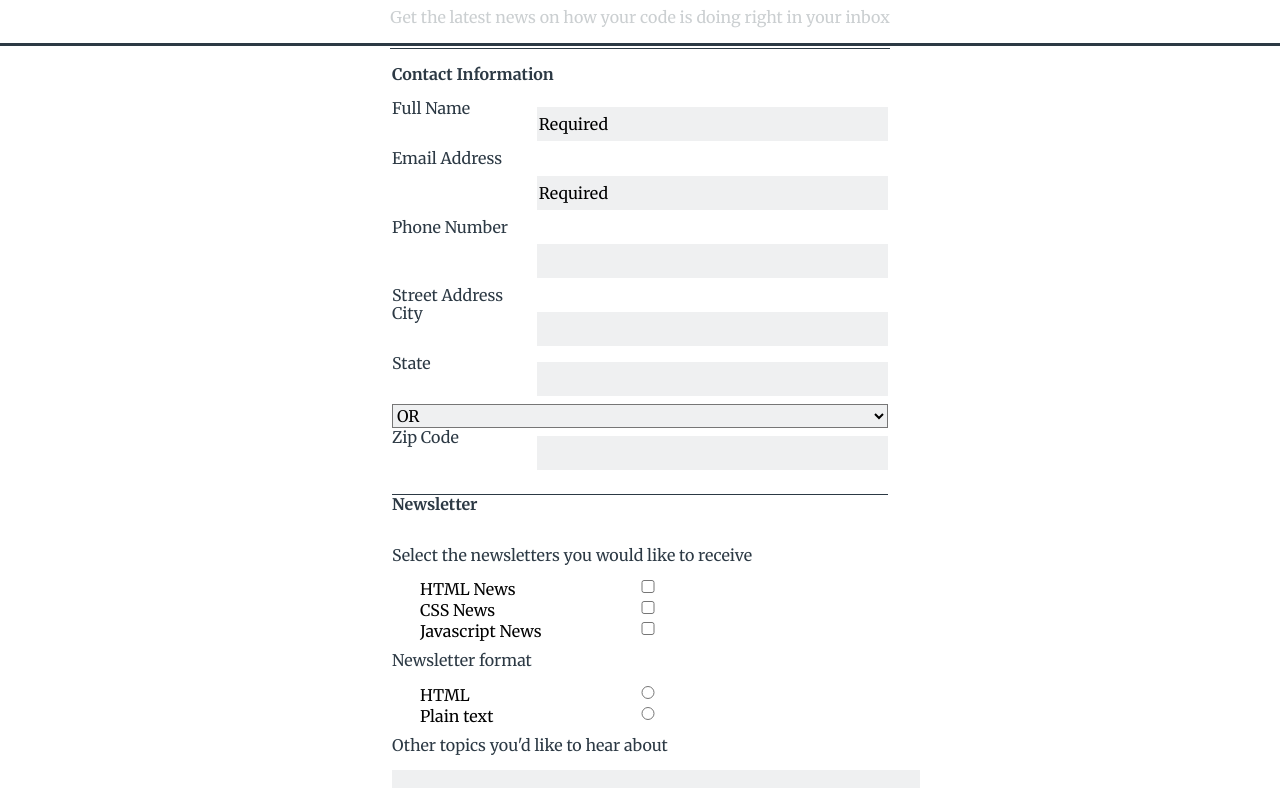
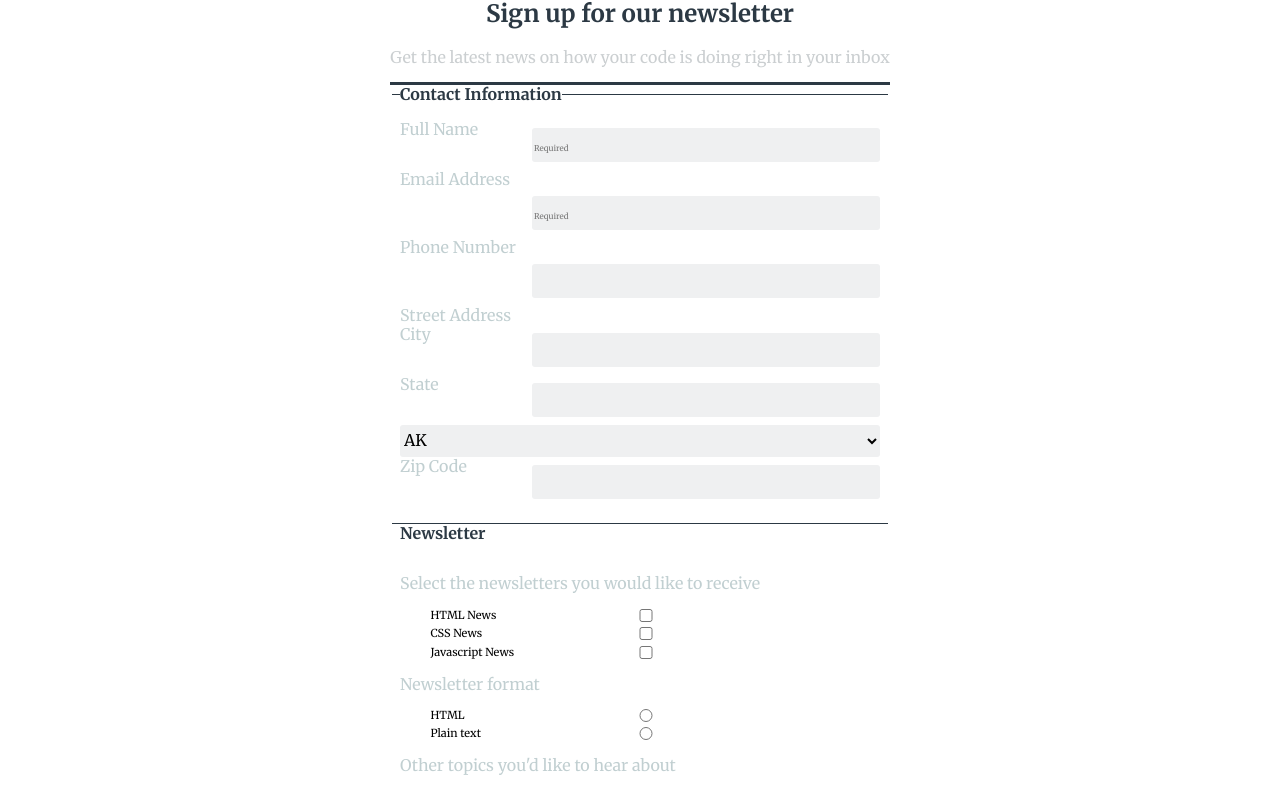
Before and after one commit to ericgold/online_registration_v2, a plain HTML site: page index.html in a window 1280 px wide. Shown: the part 139-927 px from the top of the page. Drawn offline with nearby package versions, Linux system fonts and the light colour scheme.

Commit message:
minor improvements
added .intro section
style experiments

```diff
--- a/index.html
+++ b/index.html
@@ -9,32 +9,34 @@
 	<body>
 		<header>
 			<h1>THE CODE REVIEW</h1>
+		</header>
+		<form>
+			<div class="intro">
 				<h2>Sign up for our newsletter</h2>
 				<p>Get the latest news on how your code is doing right in your inbox</p>
-	</header>
-	<form>
+			</div>
 			<fieldset id="contact">
 				<legend>Contact Information</legend>
-			<label>Full Name</label>
-			<input type="text" id="name" name="user_name" value="Required">
-			<label>Email Address</label>
-			<input type="email" id="email" name="user_email" value="Required">
-			<label>Phone Number</label>
+				<label for="name">Full Name</label>
+				<input type="text" id="name" name="user_name" placeholder="Required">
+				<label for="email">Email Address</label>
+				<input type="email" id="email" name="user_email" placeholder="Required">
+				<label for="phone">Phone Number</label>
 				<input type="tel" id="phone" name="user_phone">
-			<label>Street Address</label>
+				<label for="address">Street Address</label>
 				<input type="text" id="address" name="user_address">
-			<label>City</label>
+				<label for="city">City</label>
 				<input type="text" id="city" name="user_city">
-			<label>State</label>
-			<select id="state" name="user_state">
+				<label for="state">State</label>
+				<select id="state" name="user_state" placeholder="Choose State">
 					<option value="AK">AK</option>
 					<option value="AL">AL</option>
 					<option value="CA">CA</option>
 					<option value="DE">DE</option>
-				<option value="OR" selected>OR</option>
+					<option value="OR">OR</option>
 					<option value="WA">WA</option>
 				</select>
-			<label>Zip Code</label>
+				<label for="zip">Zip Code</label>
 				<input type="number" id="zip" name="user_zip">
 			</fieldset>
 			<fieldset id="newsletter">
@@ -47,7 +49,8 @@
 				<input type="radio" title="HTML">
 				<input type="radio" title="Plain text">
 				<p>Other topics you'd like to hear about</p>
-			<textarea></textarea>
+				<textarea>
+				</textarea>
 			</fieldset>
 			<button type="submit">Sign Up</button>
 		</form>
--- a/styles.css
+++ b/styles.css
@@ -1,35 +1,49 @@
+/* BODY STYLES */
 
 body {
 	font-family: Merriweather;
 }
 
+/* ABOVE THE FORM STYLES */
+
 header {
+	display: flex;
+	flex-direction: column;
+	align-items:center;
+	background-color: #2c3944;
+	color: #fff;
+}
+
+header h1 {
+	font-size: 1em;
+	height: 3em;
+	padding: 1em;
+	font-weight: normal;
+}
+
+
+/* FORM STYLES */
+
+
+form {
+	color: #c1cfd1;
+	margin-top: 2px;
+	margin-right: 1em;
+	margin-left: 1em;
+	padding: 1em 0;
+}
+
+.intro {
 	text-align: center;
 	border-bottom: 3px solid #2c3944;
 }
 
-header h1 {
-	background-color: #2c3944;
-	color: #fff;
-	font-size: 1em;
-	height: 3em;
-	padding: 1em 0;
-	margin-top: 0;
-	font-weight: normal;
+.intro h2 {
+	color: #2c3944;
 }
 
-header p {
+.intro p {
 	color: #cbcfd1;
-}
-
-form {
-	padding: 1em 0.5em;
-	color: #2c3944;
-	border-top: 1px solid #2c3944;
-	margin-top: 2px;
-	margin-right: 1em;
-	margin-left: 1em;
-	padding: 1em 0;
 }
 
 fieldset {
@@ -39,10 +53,13 @@ fieldset {
 
 legend {
 	font-weight: bold;
+	color: #2c3944;
 }
 
 #contact {
+	border-top: 1px solid #2c3944;
 	border-bottom: 1px solid #2c3944;
+	padding: 1em 0.5em;
 }
 
 #contact input {
@@ -51,13 +68,9 @@ legend {
 	background-color: #eff0f1;
 	border: none;
 	height: 2em;
-}
+	border-radius: 3px;
+	padding-right: 10px;
 
-input[type="checkbox"]::after,
-input[type="radio"]::after {
-	content: attr(title);
-	display: inline-block;
-	margin-left: 20px;
 }
 
 input {
@@ -69,6 +82,40 @@ input {
 select {
 	width: 100%;
 	background-color: #eff0f1;
+	height: 2em;
+	border: none;
+	border-radius: 3px;
+
+}
+
+input::placeholder {
+	direction: rtl;
+	font-size: 0.5em;
+
+}
+
+input::-webkit-input-placeholder {
+	direction: rtl;
+	font-size: 0.5em;
+
+}
+
+input::-moz-placeholder {
+	direction: rtl;
+	font-size: 0.5em;
+
+}
+
+input:-ms-input-placeholder {
+	direction: rtl;
+	font-size: 0.5em;
+
+}
+
+input:-moz-placeholder {
+	direction: rtl;
+	font-size: 0.5em;
+
 }
 
 #zip {
@@ -77,13 +124,35 @@ select {
 	margin-right: auto;
 }
 
+#newsletter {
+	padding: 1em 0.5em;
+}
+
+
+input[type="checkbox"] {
+	font-size: 11px;
+}
+
+input[type="radio"] {
+	font-size: 11px;
+}
+
+
+input[type="checkbox"]::after,
+input[type="radio"]::after {
+	content: attr(title);
+	display: inline-block;
+	margin-left: 25px;
+
+}
+
+
 textarea {
 	width: 100%;
 	background-color: #eff0f1;
-	border: none;
 	padding: 1em;
 	resize: none;
-	margin-right: 1em;
+	box-sizing: border-box;
 }
 
 button {
@@ -92,6 +161,7 @@ button {
 	background-color: #4ebab5;
 	padding: 1em;
 	border: none;
+	border-radius: 3px;
 }
 
 footer {
@@ -101,6 +171,9 @@ footer {
 	color: #cbcfd1;
 }
 
+
+/* MEDIA QUERIES */
+
 @media (min-width: 760px) {
 	form {
 		max-width: 500px;
@@ -108,14 +181,16 @@ footer {
 		margin-left: auto;
 	}
 
-	#contact input {
-		width: 70%;
-		float: right;
-		display: inline-block;
-	}
-
 	#contact label {
 		float: left;
 		margin-right: 10%;
+		display: inline-block;
+
+	}
+
+		#contact input {
+		width: 70%;
+		display: inline-block;
+		float: right;
 	}
 }
```
Lines whose indentation alone changed are shown as unchanged.
